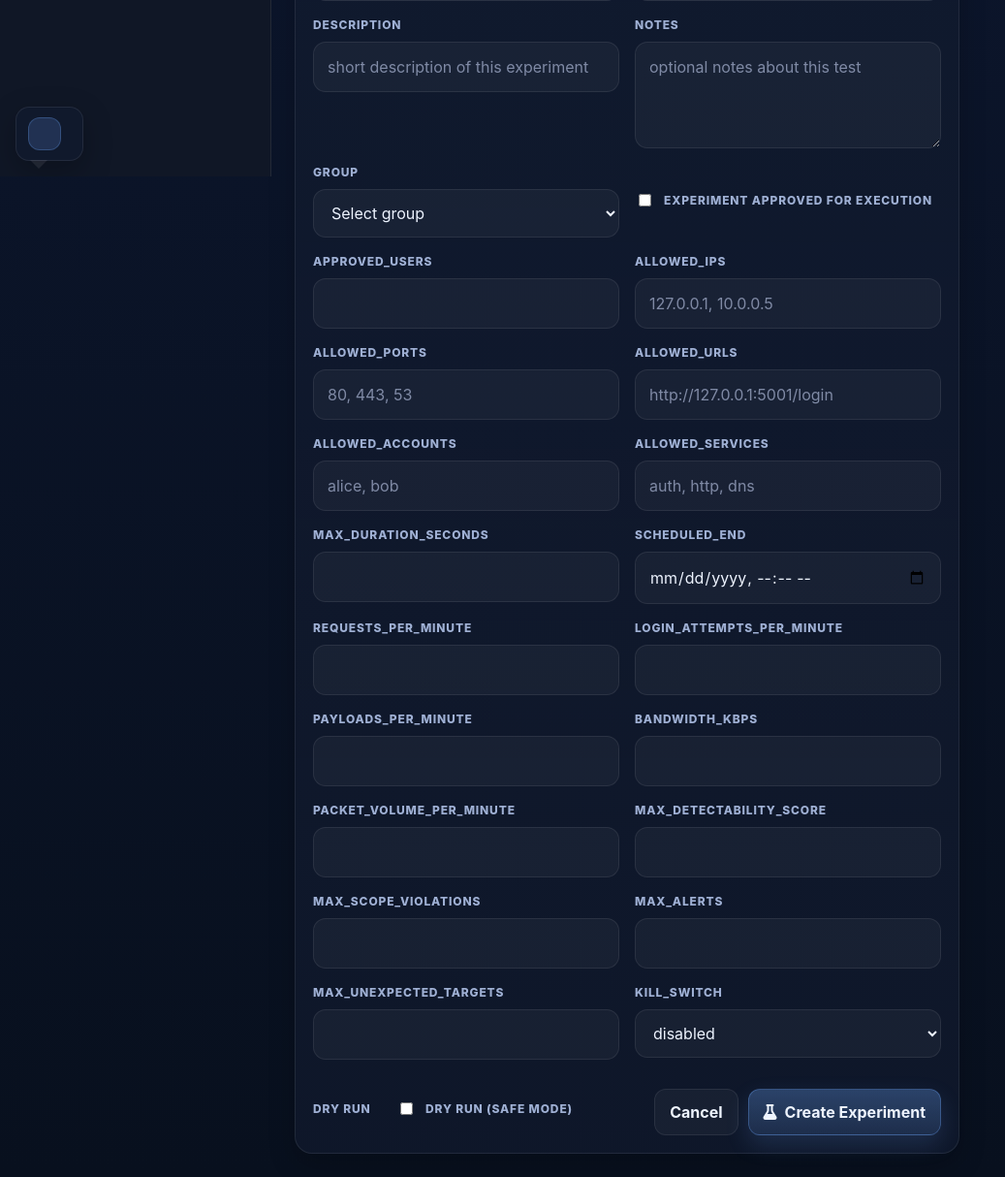
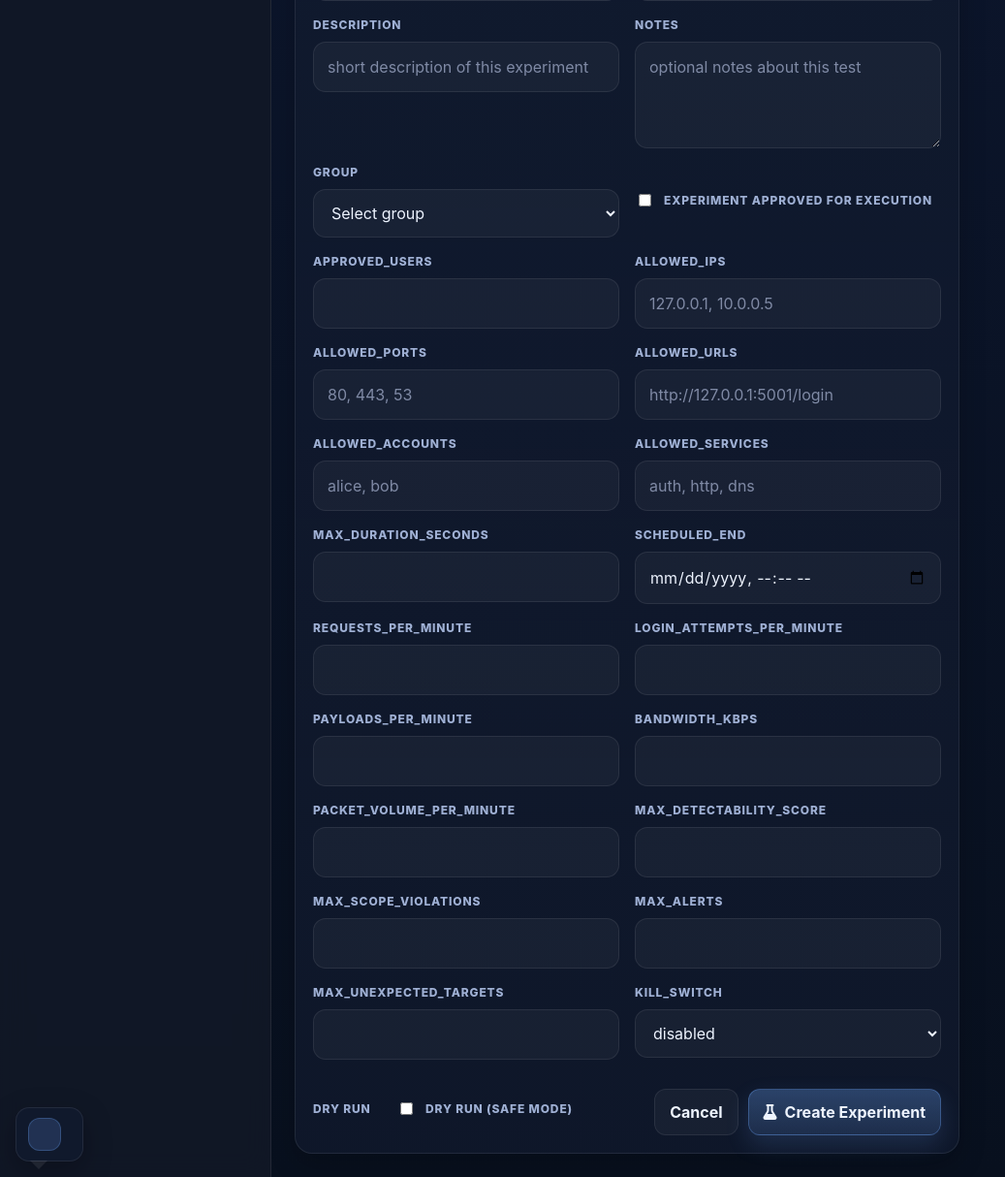
Before and after one commit to jestrada27/CAST---Cyber-Attack-Simulation-Toolkit, a Flask app: template templates/experimentbuilder.html in a window 1280 px wide. Shown: the part 618-1832 px from the top of the page at 97% size, without its empty margins (0-1037 px from the left). Run offline with Flask 3, Linux system fonts and the light colour scheme; the template is opened without the code that fills it, so the values that code supplies are empty; some libraries are stand-ins or nearby versions.

Commit message:
Update experimentbuilder.html

```diff
--- a/templates/experimentbuilder.html
+++ b/templates/experimentbuilder.html
@@ -6,6 +6,11 @@
   <title>experimentbuilder</title>
   <link rel="stylesheet" href="{{ url_for('static', filename='Dashboard/dashboard.css') }}">
   <script src="https://kit.fontawesome.com/d08b4d642a.js" crossorigin="anonymous"></script>
+  <style>
+    .left-sidebar {
+      height: auto;
+    }
+  </style>
 </head>
 
 <body>
```
